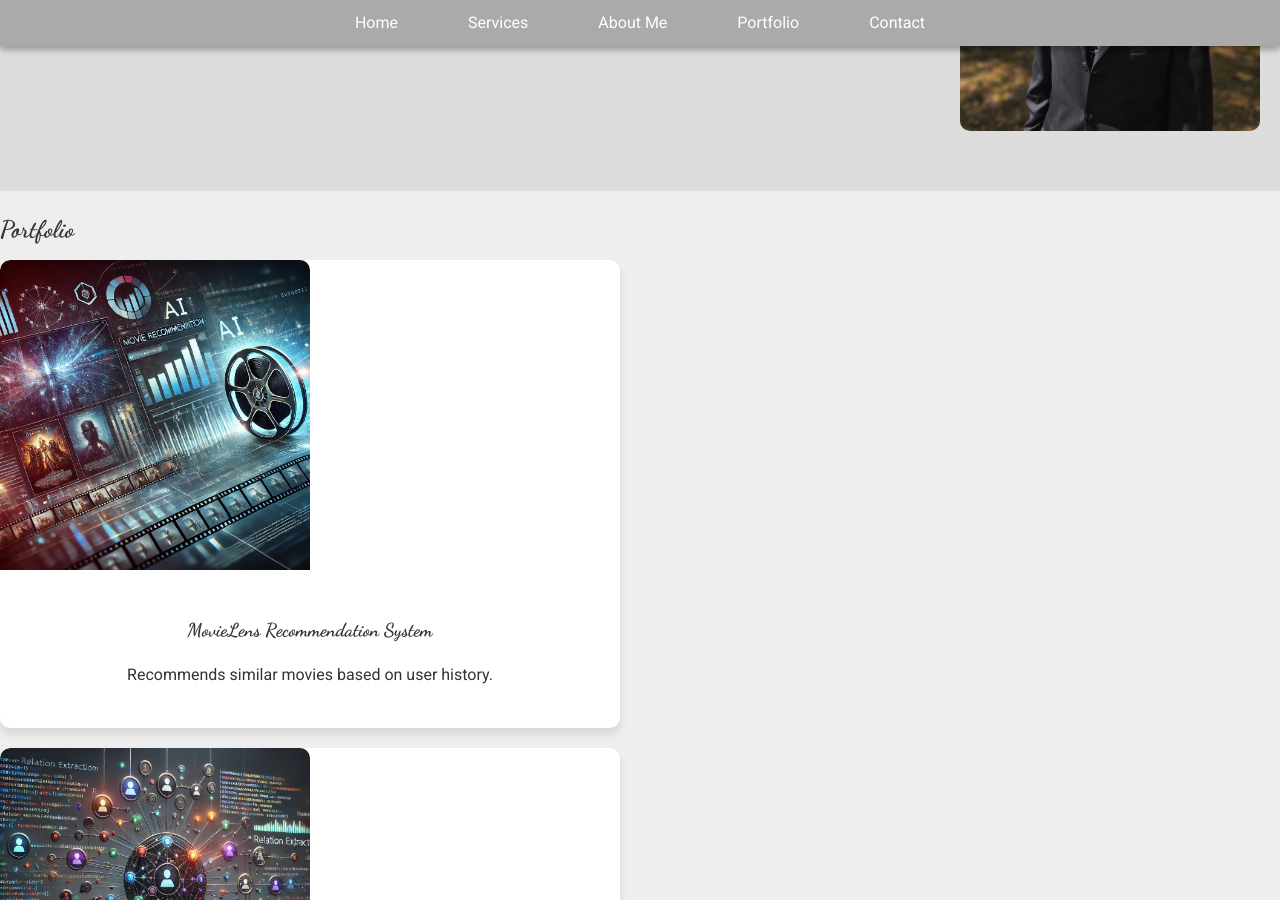
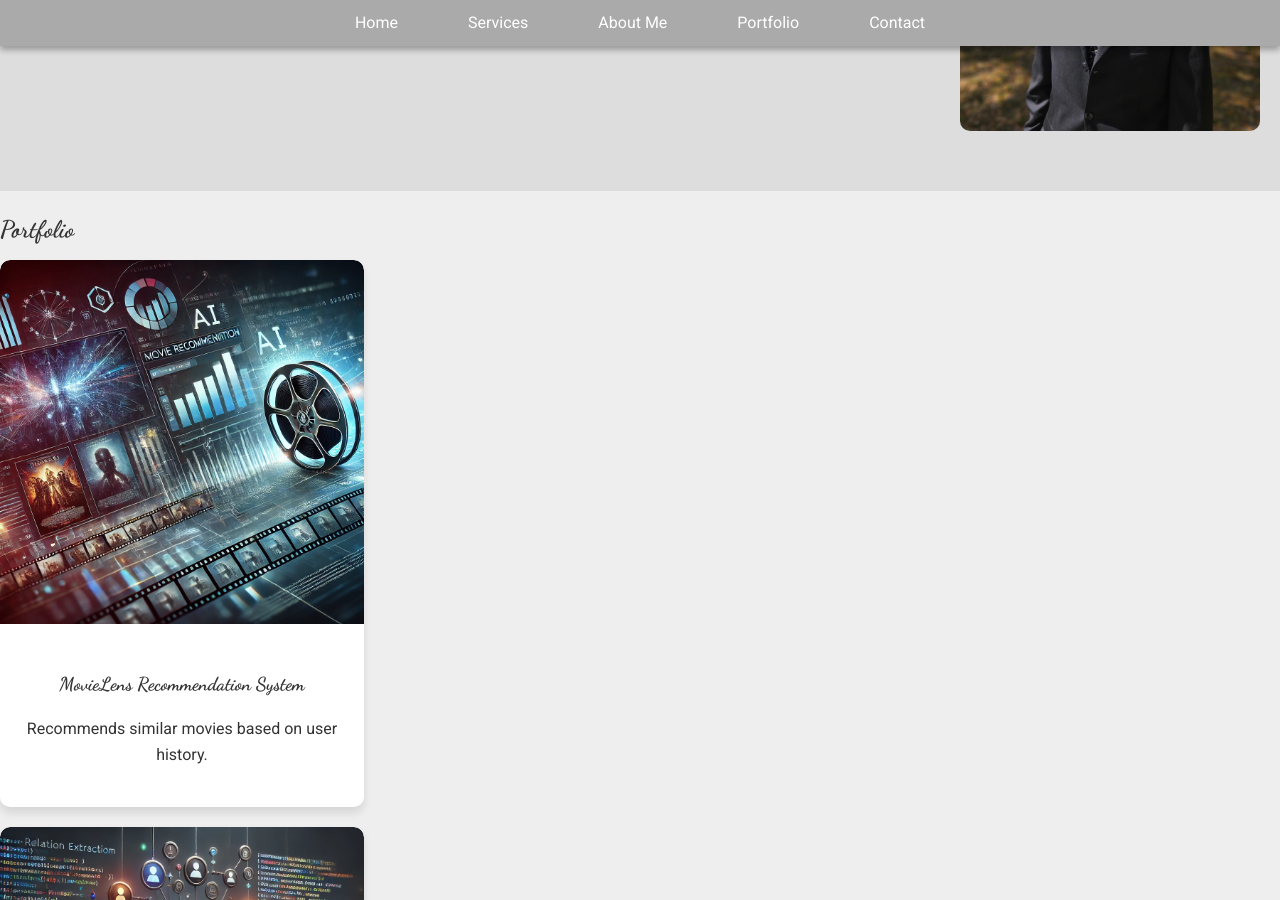
Before and after one commit to arshadsm/arshadsm.github.io, a Jekyll site: the page built from index.md, in a window 1280 px wide and 900 px high, scrolled down 2007 px. Built offline with Jekyll 4.4.1, drawn with Linux system fonts in a browser that asks for light colours.

Commit message:
Update styles.css

```diff
--- a/styles/styles.css
+++ b/styles/styles.css
@@ -109,7 +109,7 @@
 }
 
 .portfolio-item {
-    width: calc(50% - 20px); /* Adjust width to account for spacing */
+    width: calc(30% - 20px); /* Adjust width to account for spacing */
     margin-bottom: 20px; /* Add some space below each item */
     border-radius: 10px;
     overflow: hidden;
@@ -119,7 +119,7 @@
 }
 
 .portfolio-item img {
-    width: 50%;
+    width: 100%;
     height: auto;
     border-radius: 10px 10px 0 0; /* Keep the top corners rounded */
 }
```
